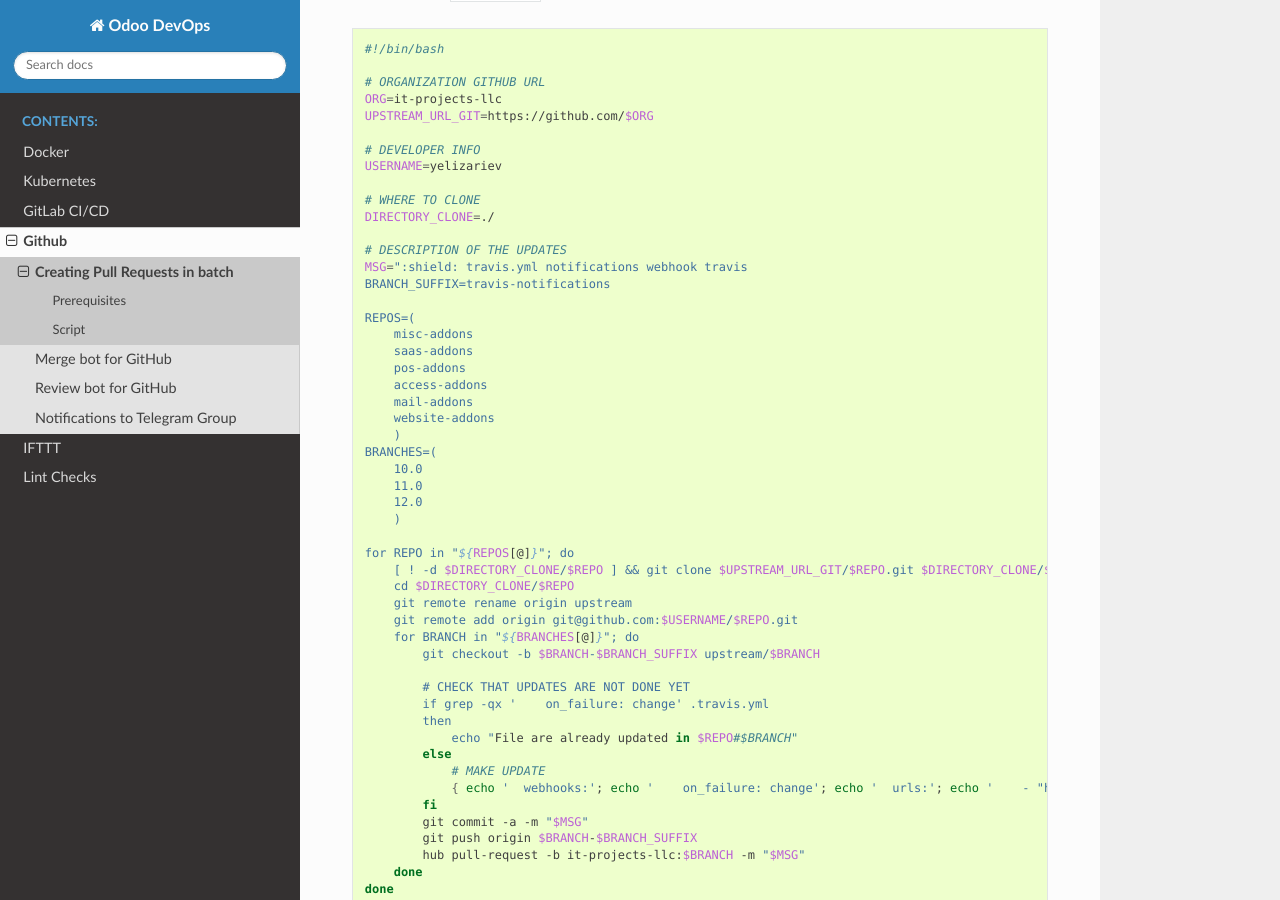
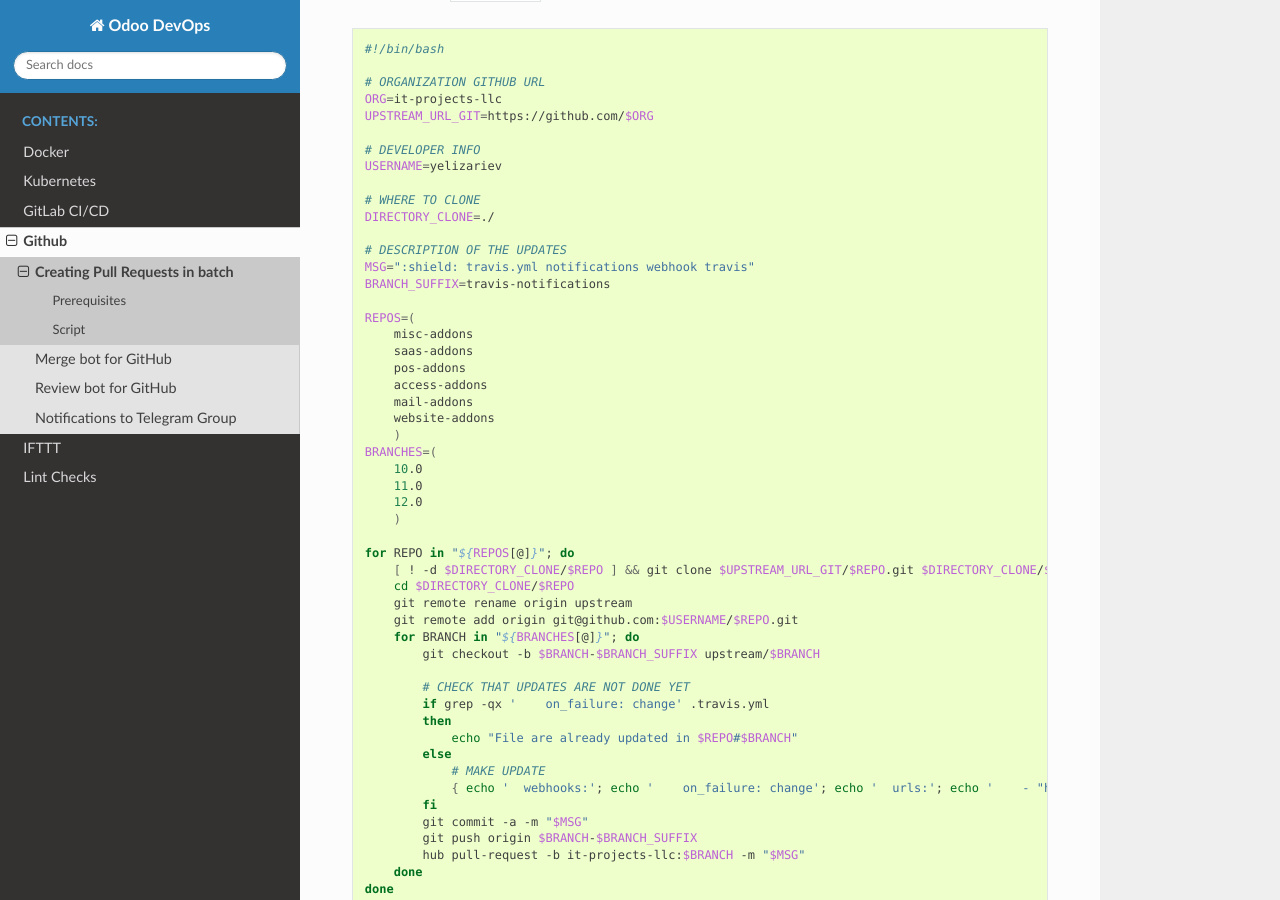
Before and after one commit to itpp-labs/odoo-devops-docs, a Sphinx documentation site: the page built from docs/git/github.rst, in a window 1280 px wide and 900 px high, scrolled down 389 px. Built offline with Sphinx 7.4.7 and the Read the Docs theme 2.0.0, drawn with Linux system fonts in a browser that asks for light colours.

```diff
--- a/docs/git/github.rst
+++ b/docs/git/github.rst
@@ -28,7 +28,7 @@ Make a script ``make-prs.sh`` with following content
     DIRECTORY_CLONE=./
 
     # DESCRIPTION OF THE UPDATES
-    MSG=":shield: travis.yml notifications webhook travis
+    MSG=":shield: travis.yml notifications webhook travis"
     BRANCH_SUFFIX=travis-notifications
 
     REPOS=(
```
